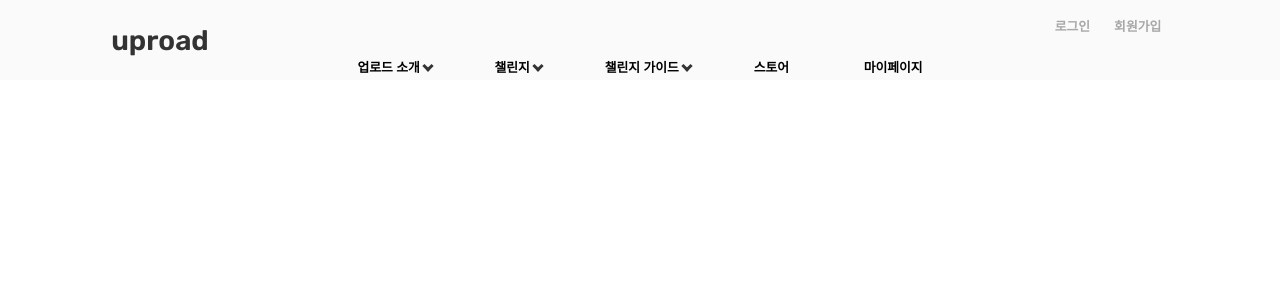
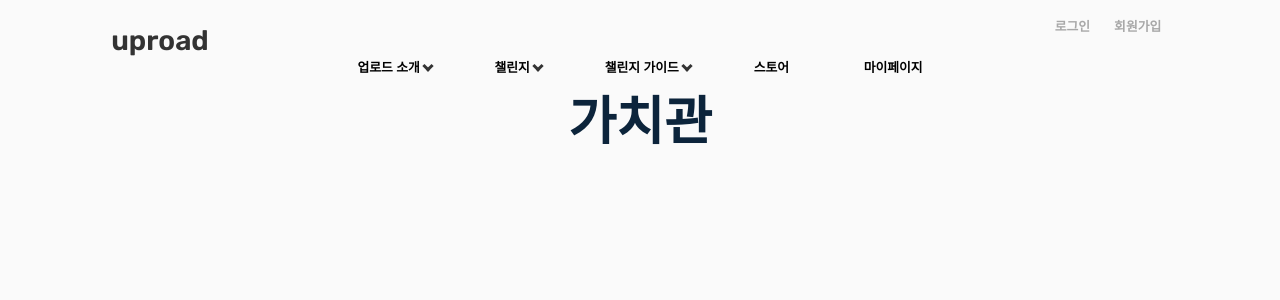
Before and after one commit to pby1360/Uproad, a React (Create React App) app in the folder frontend/: page /about in a window 1280 px wide. Shown: the top 300 px of the page. Built offline with nearby package versions, Linux system fonts and the light colour scheme.

Commit message:
업로드 소개 - 가치관 구현 (js,scss 추가) #13

```diff
--- a/frontend/src/components/Navigation.js
+++ b/frontend/src/components/Navigation.js
@@ -15,8 +15,7 @@ const Navigation = () => {
             <li>
             <Link to="#" className="arrow">업로드 소개</Link>
               <ul className="sub-list">
-                <li><Link to="/vision">비전 💎</Link></li>
-                <li><Link to="/help">가치관 💬</Link></li>
+                <li><Link to="/about">가치관 💬</Link></li>
                 <li><Link to="/help">히스토리 📜</Link></li>
                 <li><Link to="/help">소식 📰</Link></li>
               </ul>
--- a/frontend/src/pages/MainPage.js
+++ b/frontend/src/pages/MainPage.js
@@ -4,6 +4,7 @@ import { Route } from "react-router-dom";
 import Home from "./Home";
 import Vision from "./introduction/Vision.js";
 import ChallengeList from "./challenge/ChallengeList.js";
+import About from "./introduction/About.js"
 // import AuthenticationService from "../components/AuthenticationService";
 
 const MainPage = () => {
@@ -13,7 +14,9 @@ const MainPage = () => {
       <section>
         <Route path="/" exact={true} component={Home} />
         <Route path="/vision" exact={true} component={Vision} />
+        <Route path="/about" exact={true} component={About} />
         <Route path="/challenge-list" exact={true} component={ChallengeList} />
+
       </section>
     </div>
   )
--- /dev/null
+++ b/frontend/src/pages/introduction/About.js
@@ -0,0 +1,16 @@
+import React from 'react';
+import AboutStyle from "../../styles/introduction/About.scss";
+
+const About = () => {
+  return (
+    <div className={AboutStyle}>
+        <div className="about-container">
+        <div className="about-title">
+            <div className="about-title-text">가치관</div>
+        </div>
+    </div>
+    </div>
+  );
+};
+
+export default About;
--- /dev/null
+++ b/frontend/src/styles/introduction/About.scss
@@ -0,0 +1,24 @@
+$pink: #f04d4d;
+@import url('https://fonts.googleapis.com/css2?family=Nanum+Gothic&display=swap');
+
+.about-container {
+  font-family: 'Nanum Gothic', sans-serif;
+  display: flex;
+  flex-direction: column;
+  align-items: center;
+
+  .about-title{
+    background-color: #fafafa;
+    height: 15rem;
+    width: 100%;
+    align-items: center;
+  }
+  .about-title-text{
+    color: rgb(12, 36, 59);
+    font-size: 52px;
+    height: 100%;
+    font-weight: 800;
+    white-space: normal;
+    text-align: center;
+  }
+}
```
